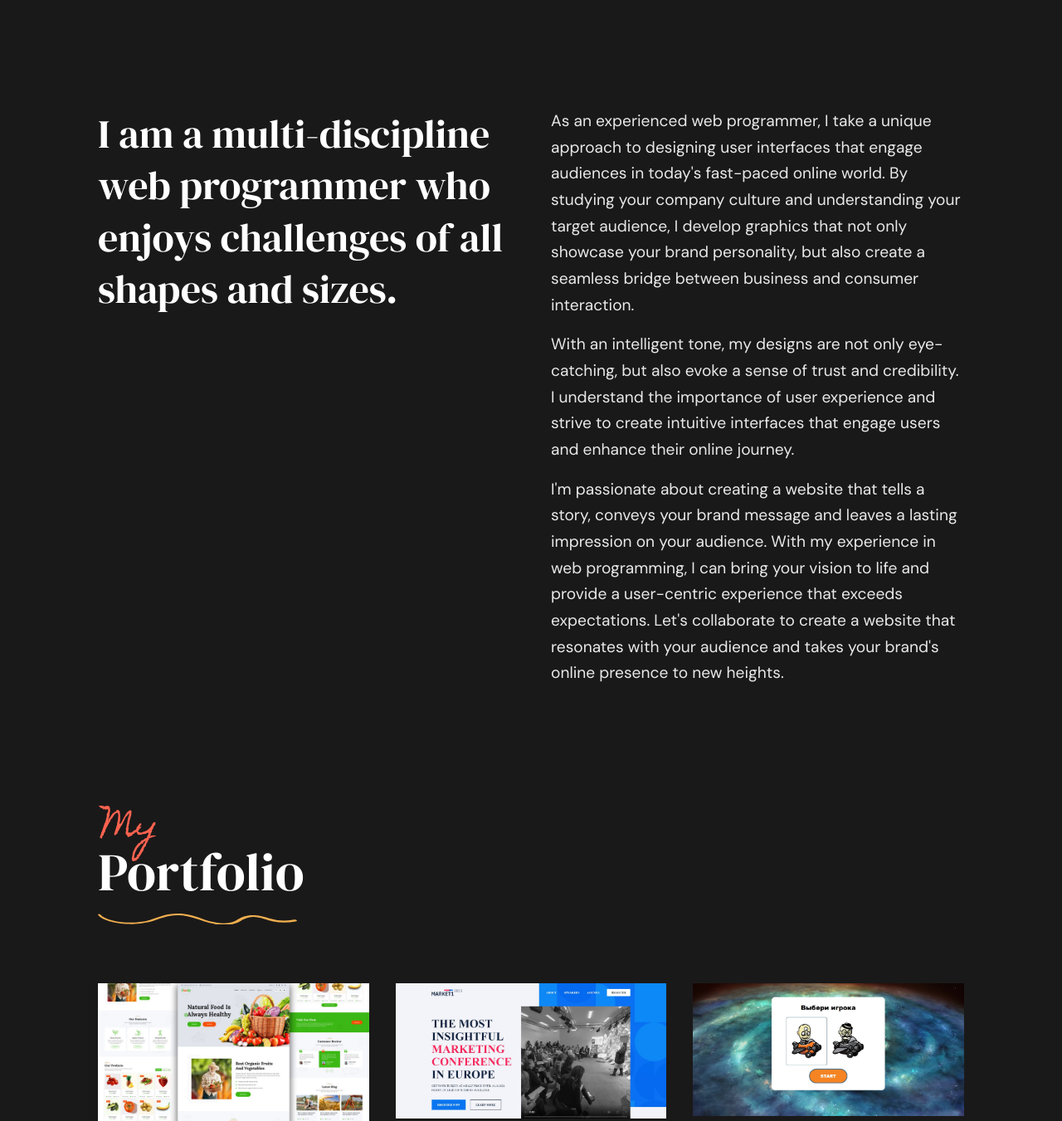
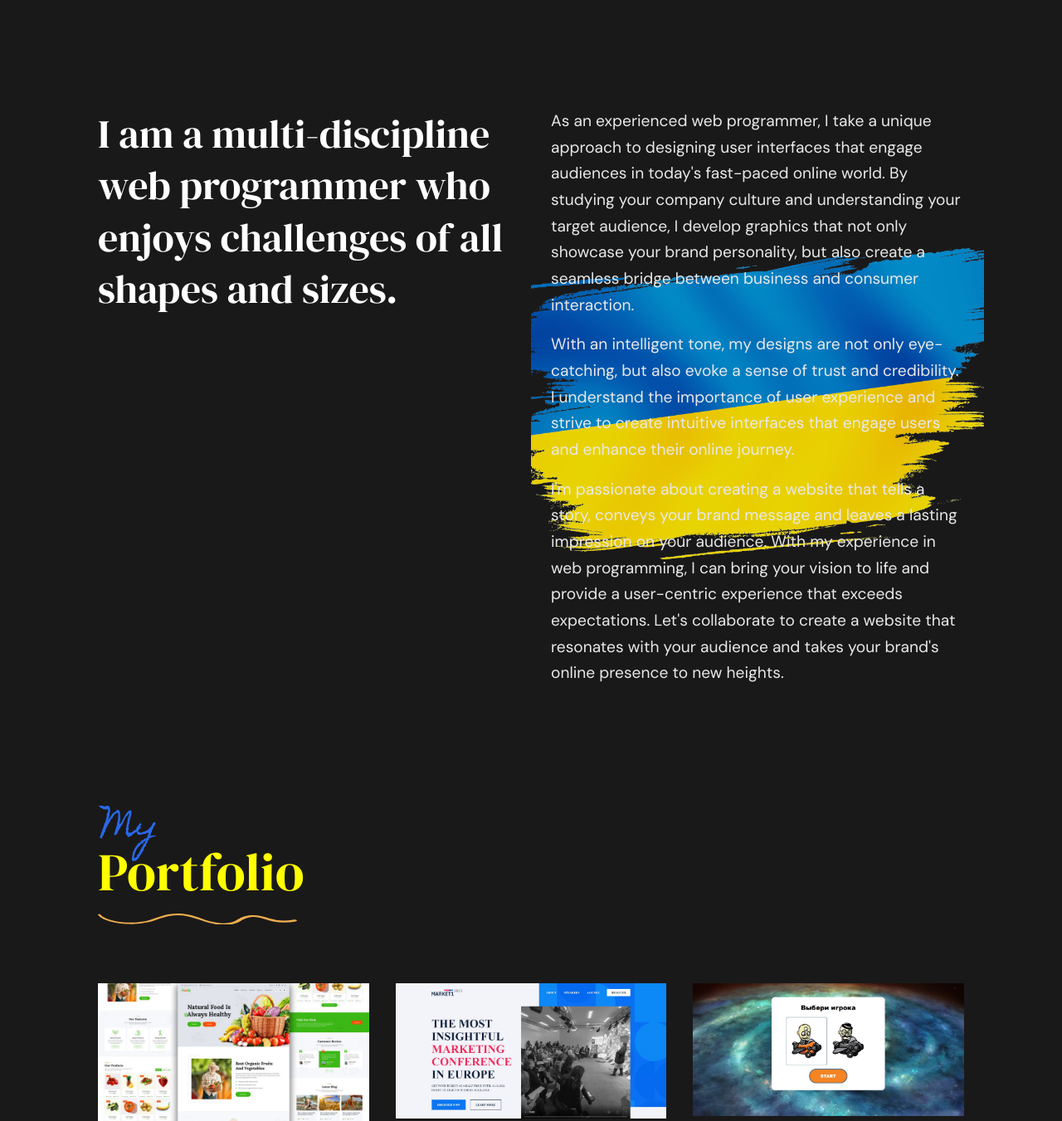
Before and after one commit to VyacheslavShvidkiy/myPortfolioMain, a plain HTML site: page index.html in a window 1280 px wide. Shown: the part 820-2171 px from the top of the page at 83% size. Drawn offline with Linux system fonts and the light colour scheme.

Commit message:
Change some Ukrainian design

```diff
--- a/assets/css/style.css
+++ b/assets/css/style.css
@@ -1,7 +1,7 @@
 
 .my-photo {
   border-radius: 50%;
-  background-image: url("../images/foto-bg.jpg");
+  background-image: url("../images/ukrainian-flag.png");
   background-repeat: no-repeat;
   background-size: cover;
   -webkit-box-shadow: 0px 0px 60px 6px rgba(231, 166, 26, 1);
@@ -28,3 +28,29 @@
 .skill-row {
   margin-top: 25px;
 }
+.right-about {
+    background-image: url('../images/ukrainian-flag.png');
+    background-position: center;
+    background-size: cover;
+}
+.section-title {
+    position: relative;
+}
+.section-title::before {
+    content: '';
+    background: url('../images/ukrainian-strip.png');
+    background-size: cover;
+    position: absolute;
+    top: -83px;
+    left: -33px;
+    width: 278px;
+    height: 222px;
+    z-index: -1;
+    transform: rotate(-20deg);
+}
+.blue-text {
+    color: #2869EA !important;
+}
+.yellow-text {
+    color: yellow !important;
+}
--- a/index.html
+++ b/index.html
@@ -49,7 +49,7 @@
   <title>V.Shvidkiy || Web Developer</title>
 
 </head>
-<body class="">
+<body class="section-title">
     <!-- Navbar -->
     <nav class="navbar navbar-expand-lg navbar-dark bg-transparent border-bottom">
         <div class="container" data-aos="fade-down" data-aos-delay="100" data-aos-duration="400">
@@ -218,7 +218,7 @@
             <div class="col-12 col-xl-6" data-aos="reveal-left">
                 <h3 class="display-5">I am a multi-discipline web programmer who enjoys challenges of all shapes and sizes.</h3>
             </div>
-            <div class="col-12 col-xl-6 opacity-90" data-aos="reveal-right" data-aos-delay="250">
+            <div class="col-12 col-xl-6 opacity-90 right-about" data-aos="reveal-right" data-aos-delay="250">
                 <p>As an experienced web programmer, I take a unique approach to designing user interfaces that engage audiences in today's fast-paced online world. By studying your company culture and understanding your target audience, I develop graphics that not only showcase your brand personality, but also create a seamless bridge between business and consumer interaction.
                 </p>
                 <p>With an intelligent tone, my designs are not only eye-catching, but also evoke a sense of trust and credibility. I understand the importance of user experience and strive to create intuitive interfaces that engage users and enhance their online journey.
@@ -231,7 +231,7 @@
         <!-- My Portfolio-->
         <div class="py-8 portfolio">
             <div class="mb-6 py-2" data-aos="reveal-right">
-                <h3 class="display-3 lh-1"><span class="font-script d-block text-danger display-6 lh-1 ps-1">My</span> Portfolio</h3>
+                <h3 class="display-3 lh-1 yellow-text"><span class="font-script d-block text-danger display-6 lh-1 ps-1 blue-text">My</span> Portfolio</h3>
                 <div class="f-w-52 text-warning">
                     <svg xmlns="http://www.w3.org/2000/svg" viewBox="0 0 216 12.32"><path d="M170,1.88c-18.36-.72-17,8.73-33.3,8.7-17.86,0-26.63-8.43-43.12-10.2C76.84-1.43,66.44,3.69,56.44,6.89,39.25,12.37,10.14,9.6,2.68,1.11,2.16.53-.38.67.05,1.27,3.88,6.63,17.5,10.92,33.64,11.32a85.71,85.71,0,0,0,21.53-2c8.11-1.93,13.35-5,22-6.67,20.93-4,33,5.93,50,8.77,7.09,1.17,14.78,1.25,20.59-.37,6.49-1.8,8.31-5,15.08-6.66C173.06,1.89,181.43,7,190,8.59a68.55,68.55,0,0,0,24.63-.06c3.13-.63.13-2.5-2.92-1.83A52.54,52.54,0,0,1,185.8,5.27C181.17,3.83,176.38,2.14,170,1.88Z" fill="currentColor"/></svg>    </div>
             </div>
@@ -391,7 +391,7 @@
         <!-- Skills Section-->
         <div class="py-8 skills">
             <div class="mb-6 py-2" data-aos="reveal-right">
-                <h3 class="display-3 lh-1"><span class="font-script d-block text-danger display-6 lh-1 ps-1">My</span> Skills</h3>
+                <h3 class="display-3 lh-1 yellow-text"><span class="font-script d-block text-danger display-6 lh-1 ps-1 blue-text">My</span> Skills</h3>
                 <div class="f-w-40 text-warning">
                     <svg xmlns="http://www.w3.org/2000/svg" viewBox="0 0 216 12.32"><path d="M170,1.88c-18.36-.72-17,8.73-33.3,8.7-17.86,0-26.63-8.43-43.12-10.2C76.84-1.43,66.44,3.69,56.44,6.89,39.25,12.37,10.14,9.6,2.68,1.11,2.16.53-.38.67.05,1.27,3.88,6.63,17.5,10.92,33.64,11.32a85.71,85.71,0,0,0,21.53-2c8.11-1.93,13.35-5,22-6.67,20.93-4,33,5.93,50,8.77,7.09,1.17,14.78,1.25,20.59-.37,6.49-1.8,8.31-5,15.08-6.66C173.06,1.89,181.43,7,190,8.59a68.55,68.55,0,0,0,24.63-.06c3.13-.63.13-2.5-2.92-1.83A52.54,52.54,0,0,1,185.8,5.27C181.17,3.83,176.38,2.14,170,1.88Z" fill="currentColor"/></svg>    </div>
             </div>        <div class="row gx-10 gy-5">
@@ -529,7 +529,7 @@
         <!-- Testimonials -->
         <div class="py-8 position-relative testimonials">
             <div class="mb-6 py-2" data-aos="reveal-right">
-                <h3 class="display-3 lh-1"><span class="font-script d-block text-danger display-6 lh-1 ps-1">Client</span> Testimonials</h3>
+                <h3 class="display-3 lh-1 yellow-text"><span class="font-script d-block text-danger display-6 lh-1 ps-1 blue-text">Client</span> Testimonials</h3>
                 <div class="f-w-60 text-warning">
                     <svg xmlns="http://www.w3.org/2000/svg" viewBox="0 0 216 12.32"><path d="M170,1.88c-18.36-.72-17,8.73-33.3,8.7-17.86,0-26.63-8.43-43.12-10.2C76.84-1.43,66.44,3.69,56.44,6.89,39.25,12.37,10.14,9.6,2.68,1.11,2.16.53-.38.67.05,1.27,3.88,6.63,17.5,10.92,33.64,11.32a85.71,85.71,0,0,0,21.53-2c8.11-1.93,13.35-5,22-6.67,20.93-4,33,5.93,50,8.77,7.09,1.17,14.78,1.25,20.59-.37,6.49-1.8,8.31-5,15.08-6.66C173.06,1.89,181.43,7,190,8.59a68.55,68.55,0,0,0,24.63-.06c3.13-.63.13-2.5-2.92-1.83A52.54,52.54,0,0,1,185.8,5.27C181.17,3.83,176.38,2.14,170,1.88Z" fill="currentColor"/></svg>    </div>
             </div>
```
Also changed, not shown: assets/images/ukrainian-flag.png (added), assets/images/ukrainian-strip.png (added).
